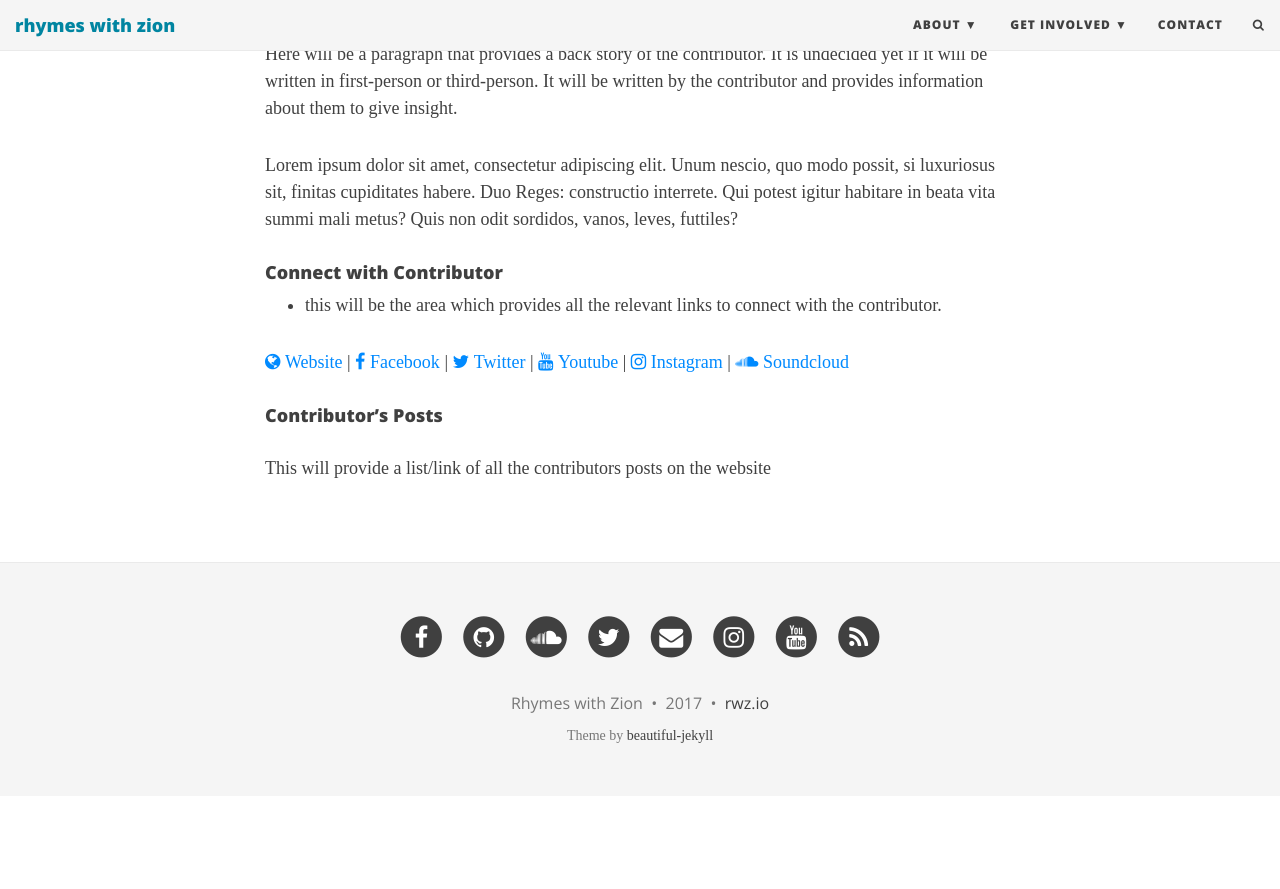
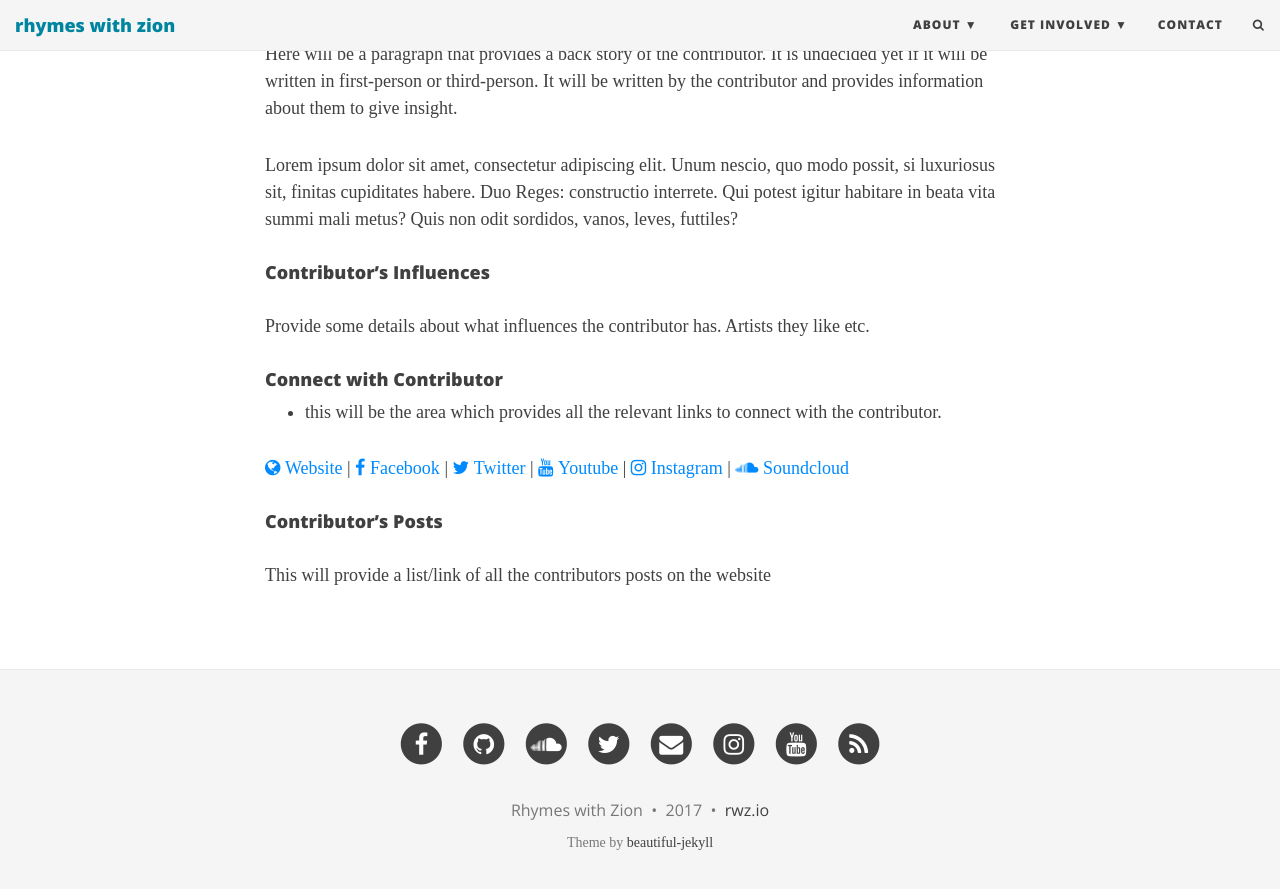
Before and after one commit to rhymeswithzion/rwz-test, a Jekyll site: the page built from contributors/test.md, in a window 1280 px wide and 900 px high, scrolled down 664 px. Shown: the top 889 px of the window. Built offline with Jekyll 4.4.1, drawn with Linux system fonts in a browser that asks for light colours; some web fonts are replaced; comment, search, counter and statistics services are not loaded; before the commit the page ends 1460 px from its top, so only the background shows below that.

```diff
--- a/contributors/test.md
+++ b/contributors/test.md
@@ -18,6 +18,9 @@
 
 Lorem ipsum dolor sit amet, consectetur adipiscing elit. Unum nescio, quo modo possit, si luxuriosus sit, finitas cupiditates habere. Duo Reges: constructio interrete. Qui potest igitur habitare in beata vita summi mali metus? Quis non odit sordidos, vanos, leves, futtiles?
 
+#### Contributor's Influences
+
+Provide some details about what influences the contributor has. Artists they like etc.
 
 #### Connect with Contributor
 
```
